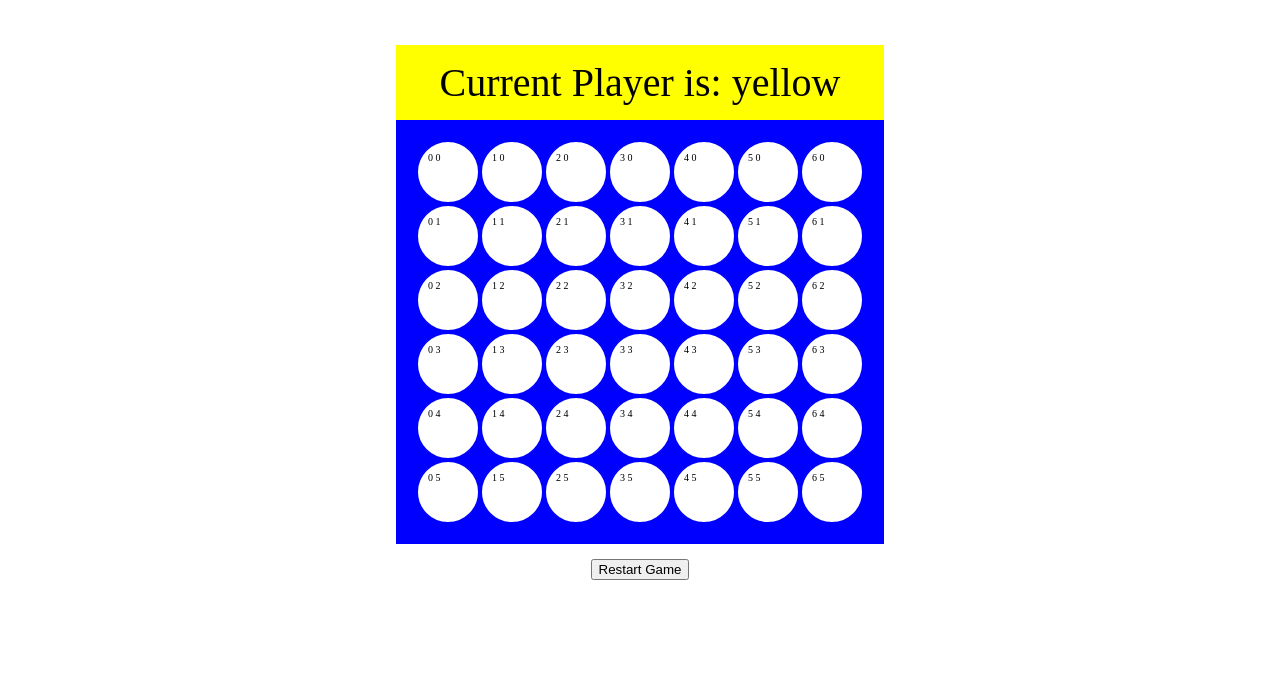
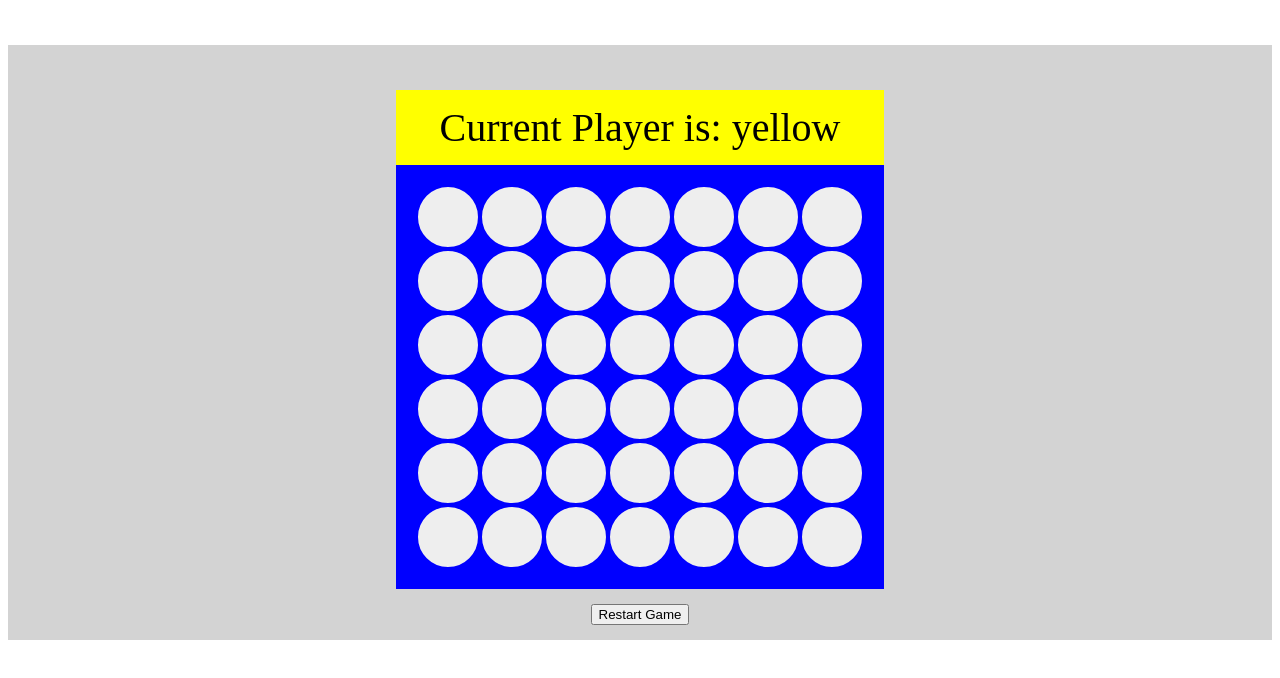
Before and after one commit to MLamson/connect-four, an Angular app: page / in a window 1280 px wide. Shown: the top 678 px of the page. Built offline with nearby package versions, Linux system fonts and the light colour scheme.

Commit message:
update position and color of board

```diff
--- a/src/app/gameboard/gameboard.component.css
+++ b/src/app/gameboard/gameboard.component.css
@@ -1,5 +1,6 @@
 
 .main-container {
+  background-color: lightgray;
   width: 100%;
 }
 
@@ -8,6 +9,7 @@
   flex-direction: column;
   width: 488px;
   margin: 45px auto;
+  padding-top: 45px;
 }
 
 .button-container {
@@ -18,7 +20,7 @@
 
 .piece-position {
   border: 2px solid blue;
-  background-color: white;
+  background-color: #eeeeee;
   border-radius: 45px;
   padding: 10px;
   height: 40px;
--- a/src/app/gameboard/gameboard.component.html
+++ b/src/app/gameboard/gameboard.component.html
@@ -11,7 +11,7 @@
       <div *ngFor="let position of gameboard; let column = index">
         <div *ngFor="let rows of position; let row = index" class="flex-row">
           <div (click)="insertToken(column, row)" class="piece-position" [class.red-player]="position[row] === 'red'"
-              [class.yellow-player]="position[row] === 'yellow'">{{ column }} {{ row }}
+              [class.yellow-player]="position[row] === 'yellow'">
           </div>
         </div>
       </div>
```
